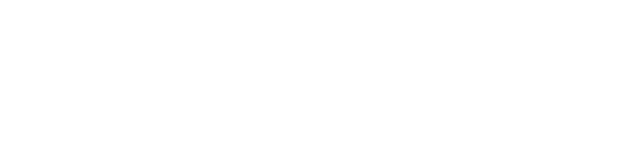
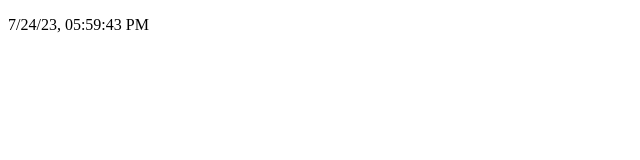
Before and after one commit to acciojob/clock-LakshitaTak, a website: page main.html in a window 1280 px wide. Shown: the whole page, without its empty margins (0-640 px from the left). Drawn offline with Linux system fonts and the light colour scheme.

Commit message:
created a submission

```diff
--- a/main.html
+++ b/main.html
@@ -8,6 +8,9 @@
 
 <body>
 	<!-- the entire body must be written by student -->
+  <p id="timer">
+
+  </p>
     <script type="text/javascript" src="./script.js">
 </script>
 
--- a/script.js
+++ b/script.js
@@ -1 +1,25 @@
-//your JS code here. If required.
+function formatDate(date) {
+  const day = date.getDate();
+  const month = date.getMonth() + 1; // Months are zero-based, so we add 1
+  const year = date.getFullYear().toString().slice(-2);
+  const hours = date.getHours() % 12;
+  const minutes = date.getMinutes();
+  const seconds = date.getSeconds();
+  const ampm = hours >= 12 ? 'AM' : 'PM';
+
+  return `${month}/${day}/${year}, ${formatTime(hours)}:${formatTime(minutes)}:${formatTime(seconds)} ${ampm}`;
+}
+
+function formatTime(time) {
+  return time.toString().padStart(2, '0');
+}
+
+function updateTime() {
+  const currentDate = new Date();
+  const formattedDate = formatDate(currentDate);
+
+  const currentTime = document.getElementById("timer")
+  currentTime.innerText = formattedDate
+}
+
+setInterval(updateTime,1000)
```
